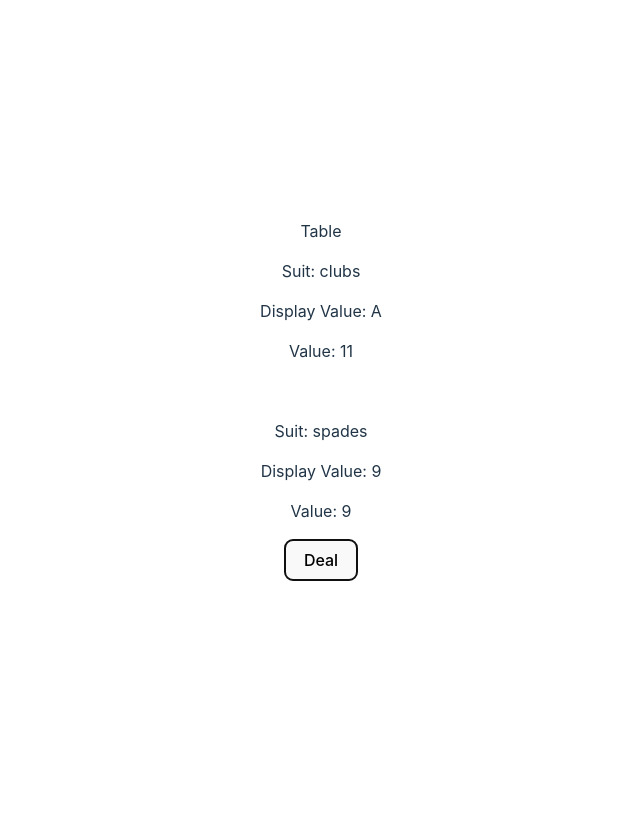
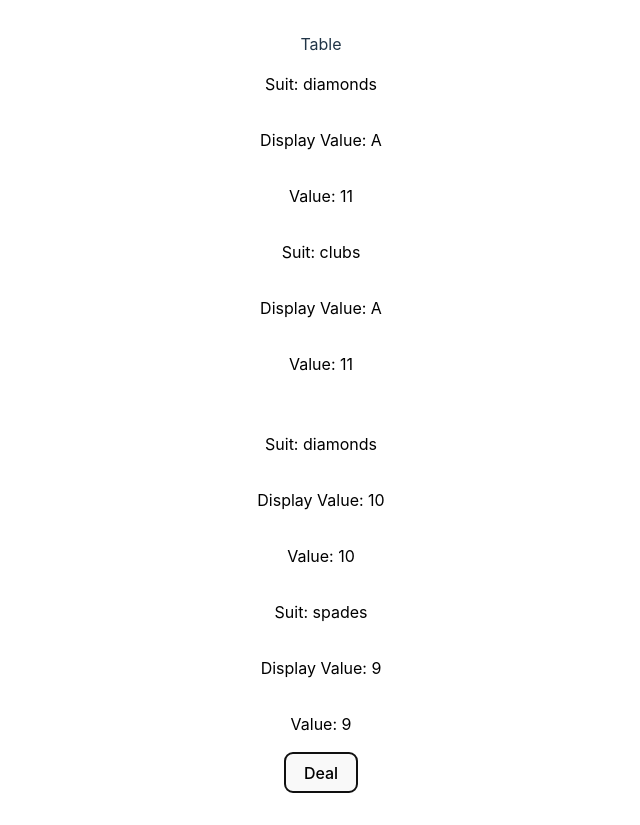
Before and after one commit to JonHendley/React-Blackjack, a React (Vite) app: page / in a window 1280 px wide. Both pictures are taken after a click on the button "Deal". Shown: the whole page, without its empty margins (319-959 px from the left). Before the commit the page ends 800 px from the top, so only its background shows below. Built offline with nearby package versions, Linux system fonts and the light colour scheme.

Commit message:
fixed multiple cards being dealt

```diff
--- a/src/App.tsx
+++ b/src/App.tsx
@@ -1,5 +1,5 @@
 import "./App.css";
-import { Table } from "./components/Table";
+import Table from "./components/Table";
 
 function App() {
   return (
--- a/src/components/Card.tsx
+++ b/src/components/Card.tsx
@@ -2,12 +2,21 @@ interface Props {
   card: CardObj;
 }
 
-export const Card = ({ card }: Props) => {
+export default function Card({ card }: Props) {
+  const style = {
+    display: "grid",
+    gridTemplateRows: "maxContent 200px 1fr",
+    backgroundColor: "white",
+    color: "black",
+  };
+
   return (
     <>
-      <p>Suit: {card.suit}</p>
-      <p>Display Value: {card.displayValue}</p>
-      <p>Value: {card.value}</p>
+      <div style={style}>
+        <p>Suit: {card.suit}</p>
+        <p>Display Value: {card.displayValue}</p>
+        <p>Value: {card.value}</p>
+      </div>
     </>
   );
-};
+}
--- a/src/components/Table.tsx
+++ b/src/components/Table.tsx
@@ -1,27 +1,36 @@
 /* eslint-disable prefer-const */
 import { useState } from "react";
 import { DeckOfCards } from "../constants";
-import { Card } from "./Card";
+import Card from "./Card";
 
-export function Table() {
-  const [availableCards, setAvailableCards] = useState(DeckOfCards.slice());
+export default function Table() {
+  const [availableCards, setAvailableCards] = useState<Array<CardObj>>(
+    DeckOfCards.slice()
+  );
   const [playerCards, setPlayerCards] = useState<Array<CardObj>>([]);
   const [dealerCards, setDealerCards] = useState<Array<CardObj>>([]);
   //let playersTurn = true;
 
-  function getRandomCard() {
-    const rndIndex = Math.floor(Math.random() * availableCards.length);
-    const card = availableCards[rndIndex];
-    setAvailableCards(availableCards.slice(rndIndex, 1));
+  function getRandomCard(tempAvailCards: Array<CardObj>) {
+    const rndIndex = Math.floor(Math.random() * tempAvailCards.length);
+    const card = tempAvailCards[rndIndex];
+    tempAvailCards.slice(rndIndex, 1);
     return card;
   }
 
   function initialDeal() {
-    console.log("initialDeal()");
-    setPlayerCards([...playerCards, getRandomCard()]);
-    setDealerCards([...dealerCards, getRandomCard()]);
-    setPlayerCards([...playerCards, getRandomCard()]);
-    setDealerCards([...dealerCards, getRandomCard()]);
+    let tempAvailCards = availableCards.slice();
+    let tempPlayerCards = playerCards.slice();
+    let tempDealerCards = dealerCards.slice();
+
+    tempPlayerCards.push(getRandomCard(tempAvailCards));
+    tempDealerCards.push(getRandomCard(tempAvailCards));
+    tempPlayerCards.push(getRandomCard(tempAvailCards));
+    tempDealerCards.push(getRandomCard(tempAvailCards));
+
+    setPlayerCards(tempPlayerCards);
+    setDealerCards(tempDealerCards);
+    setAvailableCards(tempAvailCards);
   }
 
   //function dealCards() {}
@@ -30,14 +39,14 @@ export function Table() {
     <>
       <div>Table</div>
       <div id="dealerCards">
-        {dealerCards.map((card) => (
-          <Card card={card}></Card>
+        {dealerCards.map((card, index) => (
+          <Card card={card} key={index}></Card>
         ))}
       </div>
       <br></br>
       <div id="playerCards">
-        {playerCards.map((card) => (
-          <Card card={card}></Card>
+        {playerCards.map((card, index) => (
+          <Card card={card} key={index}></Card>
         ))}
       </div>
       <button onClick={initialDeal}>Deal</button>
```
